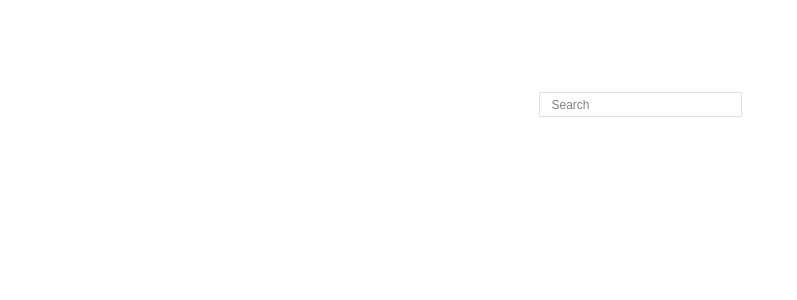
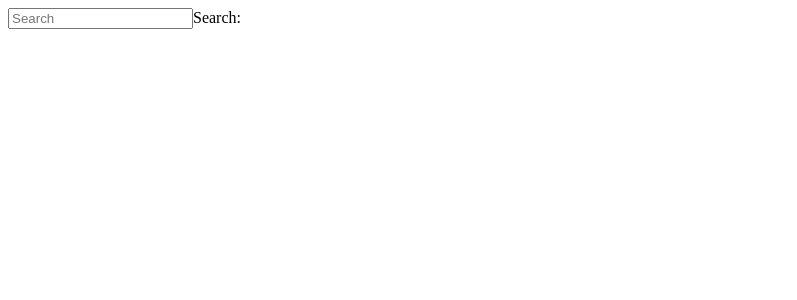
Before and after one commit to codeuniversity/s2_move_app, a Vue app: page / in a window 1280 px wide. Shown: the top 300 px of the page, without its empty margins (0-797 px from the left). Built offline with nearby package versions, Linux system fonts and the light colour scheme.

Commit message:
added components

```diff
--- a/package.json
+++ b/package.json
@@ -13,6 +13,7 @@
   },
   "dependencies": {
     "axios": "^0.17.1",
+    "bootstrap-4-grid": "^2.3.0",
     "vue": "^2.5.2",
     "vue-router": "^3.0.1"
   },
--- a/src/App.vue
+++ b/src/App.vue
@@ -1,185 +1,33 @@
 <template>
   <div id="app">
-    <router-view/>
-    <div class="search-wrapper">
-      <input type="text" v-model="searchTerm" placeholder="Search"/>
-          <label>Search:</label>
-    </div>
-    <div class="wrapper" v-if="isListVisible">
-      <div class="card" v-for="person in filteredList">
-        <p @click="showDetails(person)"> {{ person.fName }} {{ person.lName }} - {{ person.gmailAcc }}</p>
-        </a>
-      </div>
-    </div>
-    <div v-if="selectedPerson">
-      <img :src="selectedPerson.image"> <br>
-      {{ selectedPerson.fName }} {{ selectedPerson.lName }} <br>
-      {{ selectedPerson.phone }} - {{ selectedPerson.group }}<br>
-      <a :href="selectedPerson.googleCal"> Google Calendar</a>
-      <a :href="selectedPerson.wiki"> Wiki</a>
 
+      <appSearch> </appSearch>
     </div>
 </div>
 </template>
 
 <script>
 
-import { get } from 'axios'
+import Search from "./components/Search.vue"
 
 export default {
-  name: 'App',
-   data: function() {
-    return {
-    searchTerm: '',
-    personList: [],
-    selectedPerson: ''
+
+        data () {
+            return {
+        }
+      },
+        components: {
+            appSearch: Search
+        }
     }
-  },
-    methods: {
+</script>
 
-    fetchPeople() {
-      var self = this;
-      try {
-        get("/static/data/person.json")
-            .then(function(response) {
-              self.personList = response.data;
-           })
-            .catch(function(error) {
-              console.error(error);
-            });
-      }
-      catch (error) {
-        console.error(error);
-      }
-    },
-    showDetails(person) {
-      this.selectedPerson = person;
-    }
-   },
-  computed: {
-    filteredList() {
-      return this.personList.filter(person => {
-        var fullName = `${person.fName} ${person.lName}`;
-        return fullName.toLowerCase().includes(this.searchTerm.toLowerCase())
-        || person.gmailAcc.toLowerCase().includes(this.searchTerm.toLowerCase())
-      })
-    },
-    isListVisible() {
-      return this.filteredList.length <= 4;
-    }
-  },
-  beforeMount() {
-    this.fetchPeople();
-  }
+<style scoped>
+
+body {
+/*  background-image: url("./assets/background.jpg");
+*/
+background-color: blue;
 }
 
-
-</script>
-
-<style>
-#app {
-  font-family: 'Avenir', Helvetica, Arial, sans-serif;
-  -webkit-font-smoothing: antialiased;
-  -moz-osx-font-smoothing: grayscale;
-  text-align: center;
-  color: #2c3e50;
-  margin-top: 60px;
-}
-#helloimg {
-  width: 200px;
-}
-html, body {
-  display: flex;
-  align-items: center;
-  justify-content: center;
-  flex-direction: column;
-  margin-top: 16px;
-  margin-bottom: 16px;
-}
-
-div#app {
-  display: flex;
-  align-items: center;
-  justify-content: center;
-  flex-direction: column;
-
-  .search-wrapper {
-    position: relative;
-    label {
-      position: absolute;
-      font-size: 12px;
-      color: rgba(0,0,0,.50);
-      top: 8px;
-      left: 12px;
-      z-index: -1;
-      transition: .15s all ease-in-out;
-    }
-    input {
-      padding: 4px 12px;
-      color: rgba(0,0,0,.70);
-      border: 1px solid rgba(0,0,0,.12);
-      transition: .15s all ease-in-out;
-      background: white;
-      &:focus {
-        outline: none;
-        transform: scale(1.05);
-        & + label  {
-          font-size: 10px;
-          transform: translateY(-24px) translateX(-12px);
-        }
-      }
-      &::-webkit-input-placeholder {
-          font-size: 12px;
-          color: rgba(0,0,0,.50);
-          font-weight: 100;
-      }
-    }
-  }
-
-  .wrapper {
-    display: flex;
-    max-width: 444px;
-    flex-wrap: wrap;
-    padding-top: 12px;
-  }
-
-  .card {
-    box-shadow: rgba(0, 0, 0, 0.117647) 0px 1px 6px, rgba(0, 0, 0, 0.117647) 0px 1px 4px;
-    max-width: 124px;
-    margin: 12px;
-    transition: .15s all ease-in-out;
-    &:hover {
-      transform: scale(1.1);
-    }
-    a {
-      text-decoration: none;
-      padding: 12px;
-      color: #03A9F4;
-      font-size: 24px;
-      display: flex;
-      flex-direction: column;
-      align-items: center;
-      img {
-        height: 100px;
-      }
-      small {
-        font-size: 10px;
-        padding: 4px;
-      }
-    }
-  }
-  .hotpink {
-    background: hotpink;
-  }
-
-  .green {
-    background: green;
-  }
-
-  .box {
-    width: 100px;
-    height: 100px;
-    border: 1px solid rgba(0,0,0,.12);
-  }
-}
 </style>
--- /dev/null
+++ b/src/components/Search.vue
@@ -0,0 +1,75 @@
+<template>
+  <div id="app">
+    <div class="search-wrapper">
+      <input type="text" v-model="searchTerm" placeholder="Search"/>
+          <label>Search:</label>
+    </div>
+    <div class="wrapper" v-if="isListVisible">
+      <div class="card" v-for="person in filteredList">
+        <p @click="showDetails(person)"> {{ person.fName }} {{ person.lName }} - {{ person.gmailAcc }}</p>
+        </a>
+      </div>
+    </div>
+    <div v-if="selectedPerson">
+      <img :src="selectedPerson.image"> <br>
+      {{ selectedPerson.fName }} {{ selectedPerson.lName }} <br>
+      {{ selectedPerson.phone }} - {{ selectedPerson.group }}<br>
+      <a :href="selectedPerson.googleCal"> Google Calendar</a>
+      <a :href="selectedPerson.wiki"> Wiki</a>
+
+    </div>
+</div>
+</template>
+
+<script>
+
+import { get } from 'axios'
+
+export default {
+  name: 'Search',
+   data: function() {
+    return {
+    searchTerm: '',
+    personList: [],
+    selectedPerson: ''
+    }
+  },
+    methods: {
+
+    fetchPeople() {
+      var self = this;
+      try {
+        get("/static/data/person.json")
+            .then(function(response) {
+              self.personList = response.data;
+           })
+            .catch(function(error) {
+              console.error(error);
+            });
+      }
+      catch (error) {
+        console.error(error);
+      }
+    },
+    showDetails(person) {
+      this.selectedPerson = person;
+    }
+   },
+  computed: {
+    filteredList() {
+      return this.personList.filter(person => {
+        var fullName = `${person.fName} ${person.lName}`;
+        return fullName.toLowerCase().includes(this.searchTerm.toLowerCase())
+        || person.gmailAcc.toLowerCase().includes(this.searchTerm.toLowerCase())
+      })
+    },
+    isListVisible() {
+      return this.filteredList.length <= 4;
+    }
+  },
+  beforeMount() {
+    this.fetchPeople();
+  }
+}
+
+</script>
--- a/src/main.js
+++ b/src/main.js
@@ -2,14 +2,13 @@
 // (runtime-only or standalone) has been set in webpack.base.conf with an alias.
 import Vue from 'vue'
 import App from './App'
-import router from './router'
+
 
 Vue.config.productionTip = false
 
 /* eslint-disable no-new */
 new Vue({
   el: '#app',
-  router,
   components: { App },
   template: '<App/>'
 })
```
Also changed, not shown: src/components/Header.vue (added), 1 other file (tests, documents, lock files or other folders).
